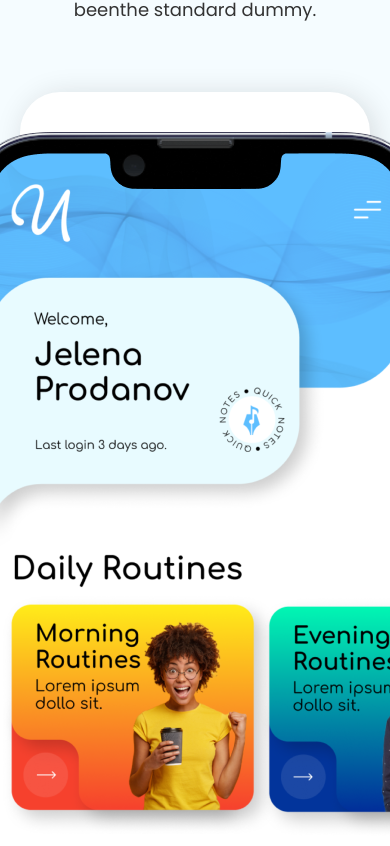
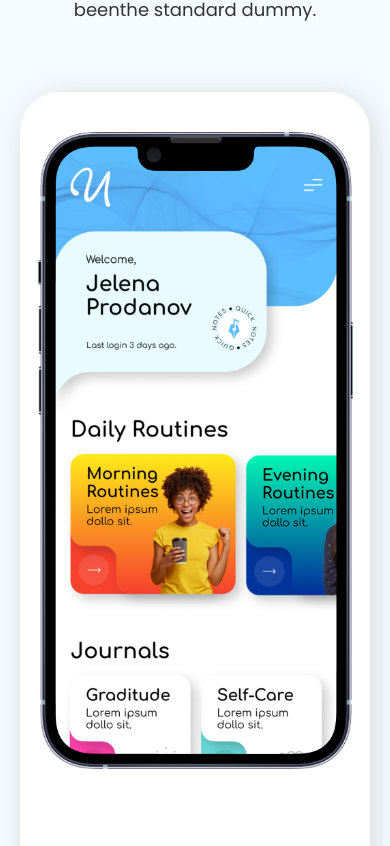
Before and after one commit to Stefan4012IT/unmazinglife-frontend, a React (Create React App) app: page / in a window 390 px wide. Shown: the part 2778-3624 px from the top of the page. Built offline with nearby package versions, Linux system fonts and the light colour scheme.

Commit message:
Section-2 responsive

```diff
--- a/src/pages/Home.jsx
+++ b/src/pages/Home.jsx
@@ -76,8 +76,7 @@ const Home = () => {
 
 
         </div>
-        <div className="section-2">
-          <div className="container">
+        <div className="section-2 container">
             <div className='headline wrapper' data-aos="zoom-in">
                 <h2>Features that makes app different!</h2>
                 <p>GLAVNI FEATURES of the printing and typese tting indus orem Ipsum has beenthe standard dummy.</p>
@@ -134,7 +133,6 @@ const Home = () => {
                   <p>Lorem Ipsum is simply dummy text of the printing and typese tting indus orem Ipsum has beenthe standard dummy.</p>
               </div>
             </div>
-          </div>
         </div>
     </>
 
--- a/src/styles/pages/_home.scss
+++ b/src/styles/pages/_home.scss
@@ -316,6 +316,9 @@
                 transform: translateY(0px);
                 margin-top: 40px;
                 max-width: 500px;
+                display: flex;
+                align-items: center;
+                justify-content: center;
             }
 
             img {
@@ -323,8 +326,13 @@
                 @media only screen and (max-width: 1400px) {
                     height: 90%;
                 }
+
                 @media only screen and (max-width: 992px) {
                     height: 100%;
+                }
+
+                @media only screen and (max-width: 776px) {
+                    width: 90%;
                 }
             }
         }
```
